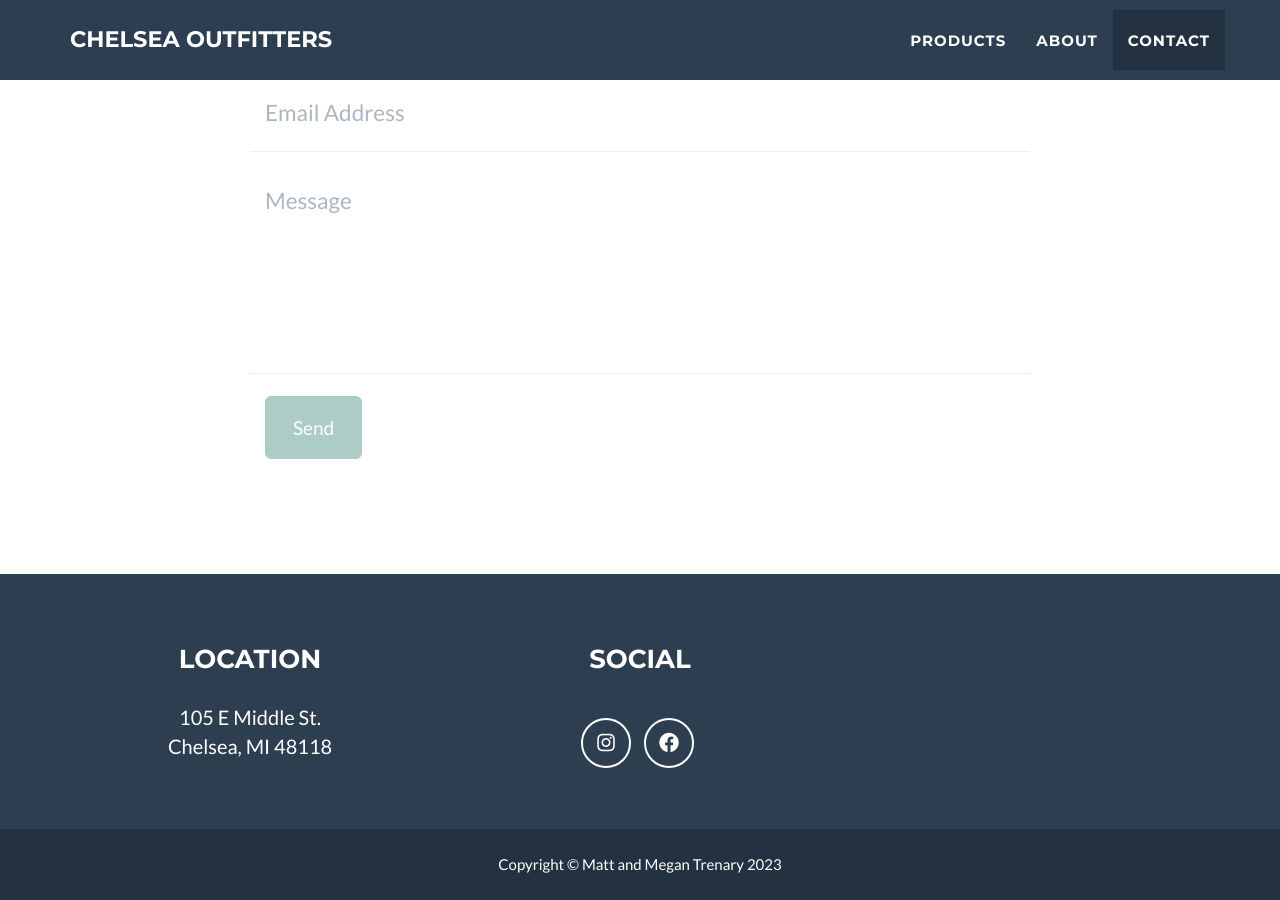
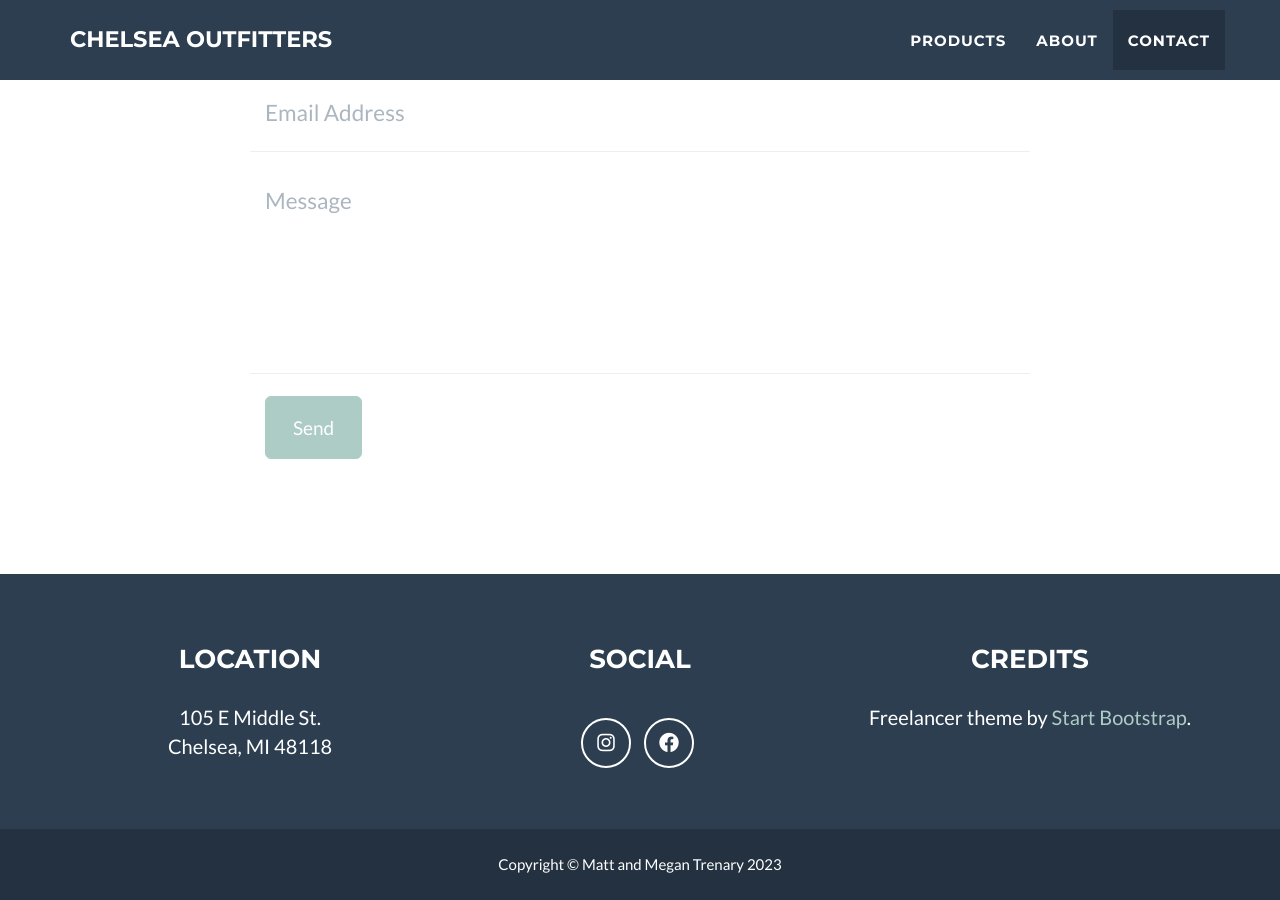
Before and after one commit to matttrenary/chelsea_outfitters, a Jekyll site: the page built from _posts/2014-07-18-project-1.markdown, in a window 1280 px wide and 900 px high, scrolled down 2565 px. Built offline with Jekyll 4.4.1, drawn with Linux system fonts in a browser that asks for light colours.

Commit message:
Update _config.yml

```diff
--- a/_config.yml
+++ b/_config.yml
@@ -35,7 +35,7 @@ footer:
   copyright: Matt and Megan Trenary
   location: Location
   social: Social
-#  credits: Credits
+  credits: Credits
 
 # Social networks usernames (many more available: google-plus, flickr, dribbble, pinterest, instagram, tumblr, linkedin, etc.)
 social:
@@ -50,7 +50,7 @@ address:
   - line: Chelsea, MI 48118
 
 # Credits content
-# credits: 'Freelancer is a free to use, open source Bootstrap theme created by <a href="http://startbootstrap.com">Start Bootstrap</a>.'
+credits: 'Freelancer theme by <a href="http://startbootstrap.com">Start Bootstrap</a>.'
 
 # Build settings
 markdown: kramdown
```
